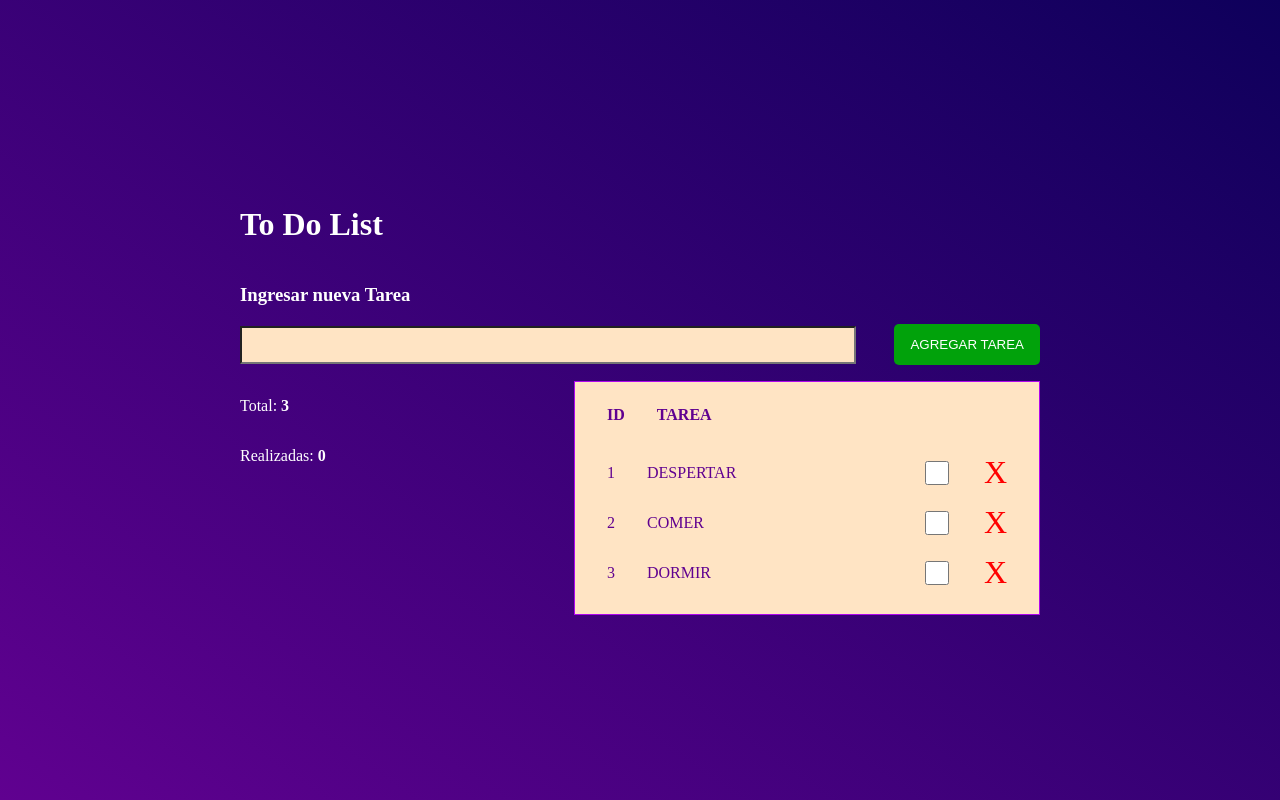
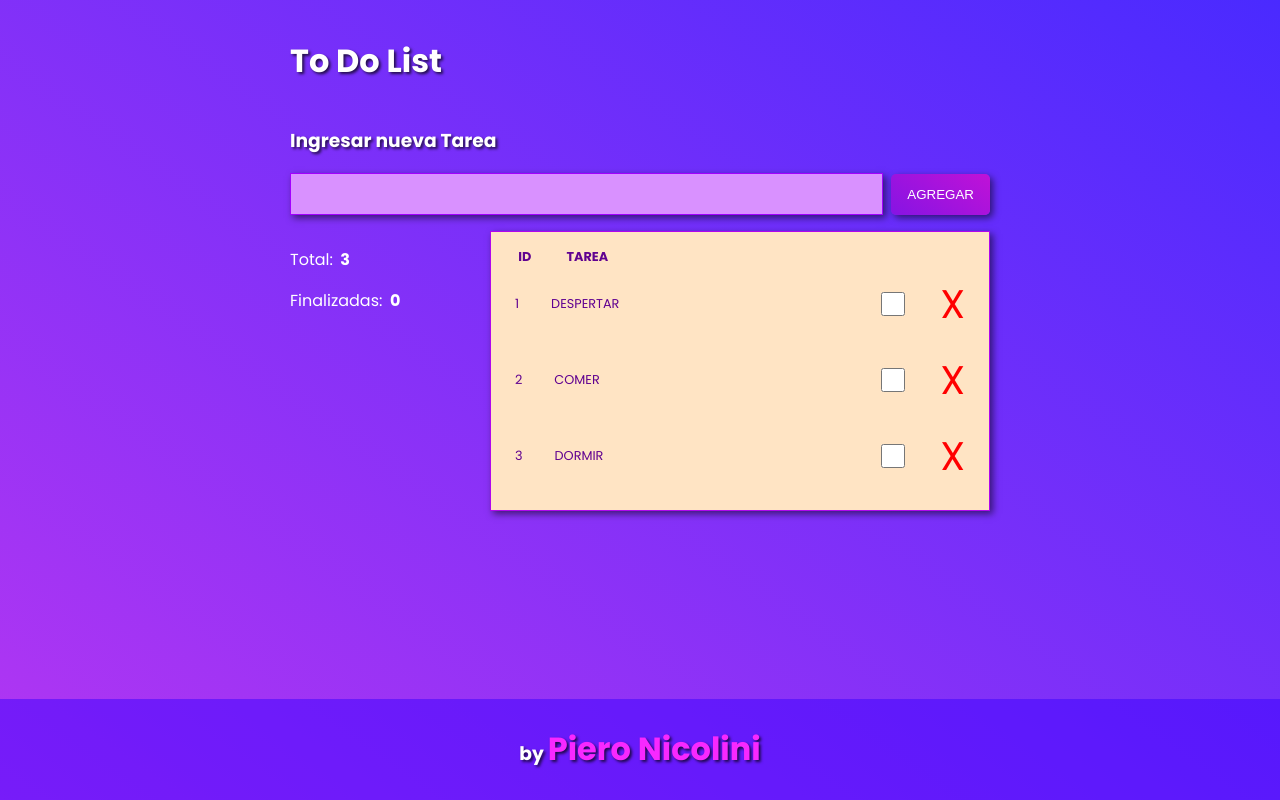
Before and after one commit to pyro-nicolini/js_3.5_todoList, a plain HTML site: page index.html in a window 1280 px wide. Drawn offline with Linux system fonts and the light colour scheme.

Commit message:
re-design new styles

```diff
--- a/assets/css/style.css
+++ b/assets/css/style.css
@@ -1,27 +1,120 @@
+@import url('https://fonts.googleapis.com/css2?family=Outfit:wght@100..900&family=Poppins:ital,wght@0,100;0,200;0,300;0,400;0,500;0,600;0,700;0,800;0,900;1,100;1,200;1,300;1,400;1,500;1,600;1,700;1,800;1,900&display=swap');
 body {
-    background: linear-gradient(35deg, rgb(96, 1, 144), rgb(14, 0, 91));
-    color: white;
-    height: 100vh;
     display: flex;
-    justify-content: center;
-    align-items: center;
     flex-direction: column;
-    max-width: 800px;
-    margin: 0 auto;
+    justify-content: space-between;
+    min-height: 100vh;
+    margin: 0;
+    padding: 0;
+    background: linear-gradient(35deg, rgb(179, 54, 242), rgb(74, 42, 255));
+    color: rgb(255, 255, 255);
+    font-family: 'Poppins', sans-serif;
 }
 
-.list, .lista {
+main {
+    padding: 1rem;
+    display: flex;
+    flex-direction: column;
+    justify-content: space-between;
+}
+
+h1 {
+    text-shadow: 2px 2px 3px rgba(0, 0, 0, 0.7) ;
+}
+
+h3 {
+    color: rgb(255, 255, 255);
+    text-shadow: 2px 2px 3px rgba(0, 0, 0, 0.7) ;
+}
+
+strong {
+    margin-left: .2rem;
+}
+
+.sec1 {
+    width: 100%;
+    display: flex;
+    flex-direction: column;
+}
+
+.ingresoDatos {
+    display: flex;
+    gap: .5rem;
+    justify-content: space-between;
+    align-items: center;
+    width: 100%;
+}
+
+button {
+    background: linear-gradient(35deg, rgb(134, 20, 227), rgb(192, 18, 215));
+    color: white;
+    font-style: bold;
+    text-transform: uppercase;
+    display: block;
+    border: none;
+    border-radius: 5px;
+    cursor: pointer;
+    padding: .8rem 1rem;
+    box-shadow: 3px 3px 7px rgba(0, 0, 0, 0.534);
+}
+
+button:hover {
+    box-shadow: 1px 1px 1px rgba(0, 0, 0, 0.9);
+}
+
+button:focus {
+    box-shadow: 1px 1px 1px rgba(0, 0, 0, 0.9);
+}
+
+input[type="text"] {
+    border: 1px solid #a200ff;
+    height: 2.5rem;
+    background-color: rgb(217, 145, 255);
+    width: 100%;
+    color: #35008a;
+    padding: 0 .6rem;
+    box-shadow: 3px 3px 7px rgba(0, 0, 0, 0.534);
+}
+
+.sec2 {
+    margin-top: 1rem;
+    width: 100%;
+    display: flex;
+    flex-direction: column;
+    justify-content: space-between;
+    gap: 1rem;
+}
+
+.contadores {
+    font-size: 1rem;
+}
+
+.task, .tasker {
     display: flex;
     flex-direction: column;
     justify-content: center;
     align-items: center;
-    width: 25rem;
     background-color: bisque;
     color: rgb(96, 1, 144);
-    padding: .5rem 2rem;
 }
-.lista {
+.tasker {
     border: 1px solid rgb(176, 6, 238);
+    padding: 1rem 1.5rem;
+    box-shadow: 3px 3px 7px rgba(0, 0, 0, 0.534);
+}
+
+.titles, .datos {
+    display: flex;
+    justify-content: center;
+    align-items: center;
+    font-size: .8rem;
+    gap: 2rem;
+}
+
+.task {
+    gap: 1rem;
+    padding: .5rem 0;
+    width: 100%;
 }
 
 li {
@@ -34,24 +127,11 @@ li {
     padding: 0 1rem;
 }
 
-.datos {
+.triggers {
     display: flex;
     justify-content: center;
     align-items: center;
     gap: 2rem;
-}
-
-.btn {
-    display: flex;
-    justify-content: center;
-    align-items: center;
-    gap: 2rem;
-}
-
-a {
-    cursor: pointer;
-    color: red;
-    font-size: 2rem;
 }
 
 input[type="checkbox"] {
@@ -61,23 +141,40 @@ input[type="checkbox"] {
     width: 1.5rem;
 }
 
-strong {
-    padding: 1rem 0;
+a {
+    cursor: pointer;
+    color: red;
+    font-size: 2.5rem;
 }
 
-input[type="text"] {
-    height: 2rem;
-    background-color: bisque;
-    width: 76%;
+footer {
+    width: 100%;
+    text-align: center;
+    padding: .5rem 0;
+    background-color: rgba(55, 0, 255, 0.491);
+    color: white;
 }
 
-button {
-    background-color: #01a20b;
-    color: white;
-    font-style: bold;
-    text-transform: uppercase;
-    border: none;
-    border-radius: 5px;
-    cursor: pointer;
-    padding: .8rem 1rem;
+span {
+    color: rgb(248, 40, 255);
+    text-shadow: 2px 2px 3px rgba(0, 0, 0, 0.7) ;
+    font-size: 2rem;
 }
+
+@media (min-width: 700px) {
+    body {
+        margin: auto;
+        align-items: center;
+    }
+    .sec1 {
+        width: 700px;
+        align-items: start;
+        justify-content: center;
+    }
+    .tasker {
+        width: 450px;
+    }
+    .sec2 {
+        flex-direction: row;
+    }
+}
--- a/assets/js/app.js
+++ b/assets/js/app.js
@@ -41,7 +41,7 @@ function renderizarLista(){
         <div class="datos">
         <p>${task.id}</p>
         <p>${task.name}</p>
-        </div><div class="btn">
+        </div><div class="triggers">
         ${task.checked?checkTrue(task.id):checkFalse(task.id)}
         <a onclick="borrarPorId(${task.id})">X</a></div>
         </li>`
--- a/index.html
+++ b/index.html
@@ -3,31 +3,33 @@
 <head>
 <meta charset="UTF-8">
 <meta name="viewport" content="width=device-width, initial-scale=1.0">
-    <title>Desafio Metodo de arreglos 3.5</title>
-
+    <title>Desafio 3.5 - Piero Nicolini</title>
 <link rel="stylesheet" href="assets/css/style.css">
 </head>
 <body>
-    <div style="width: 100%; display: flex; flex-direction: column;">
-        <h1>To Do List</h1>
-        <h3>Ingresar nueva Tarea</h3>
-        <div style="display: flex; gap: 1rem; justify-content: space-between; align-items: center;">
-            <input type="text" id="input">
-            <button type="button" id="boton">Agregar Tarea</button>
-        </div>
-    </div>
-    <div style="display: flex; margin-top: 1rem; width: 100%;">
-        <div style="display: flex; flex-direction: column; justify-content: start; width: 30rem;">
-            <p>Total: <strong id="total"></strong></p>
-            <p>Realizadas: <strong id="realizadas"></strong></p>
-        </div>
-        <div>
-            <div class="lista">
-                <li><div class="datos"><strong>ID</strong><strong>TAREA</strong></div></li>
-                <div class="list" id="lista"></div>
+    <main>
+        <sectio class="sec1">
+            <h1>To Do List</h1>
+            <h3>Ingresar nueva Tarea</h3>
+            <div class="ingresoDatos">
+                <input type="text" id="input">
+                <button type="button" id="boton">Agregar</button>
             </div>
-        </div>
-    </div>
+        </section>
+        <section class="sec2">
+            <div class="contadores">
+                <p>Total:  <strong id="total"> </strong></p>
+                <p>Finalizadas:  <strong id="realizadas"> </strong></p>
+            </div>
+            <div class="tasker">
+                <li><div class="titles"><strong>ID</strong><strong>TAREA</strong></div></li>
+                <div class="task" id="lista"></div>
+            </div>
+        </section>
+    </main>
+    <footer>
+        <h3>by <span>Piero Nicolini</span></h3>
+    </footer>
     <script src="assets/js/app.js"></script>
 </body>
 </html>
```
